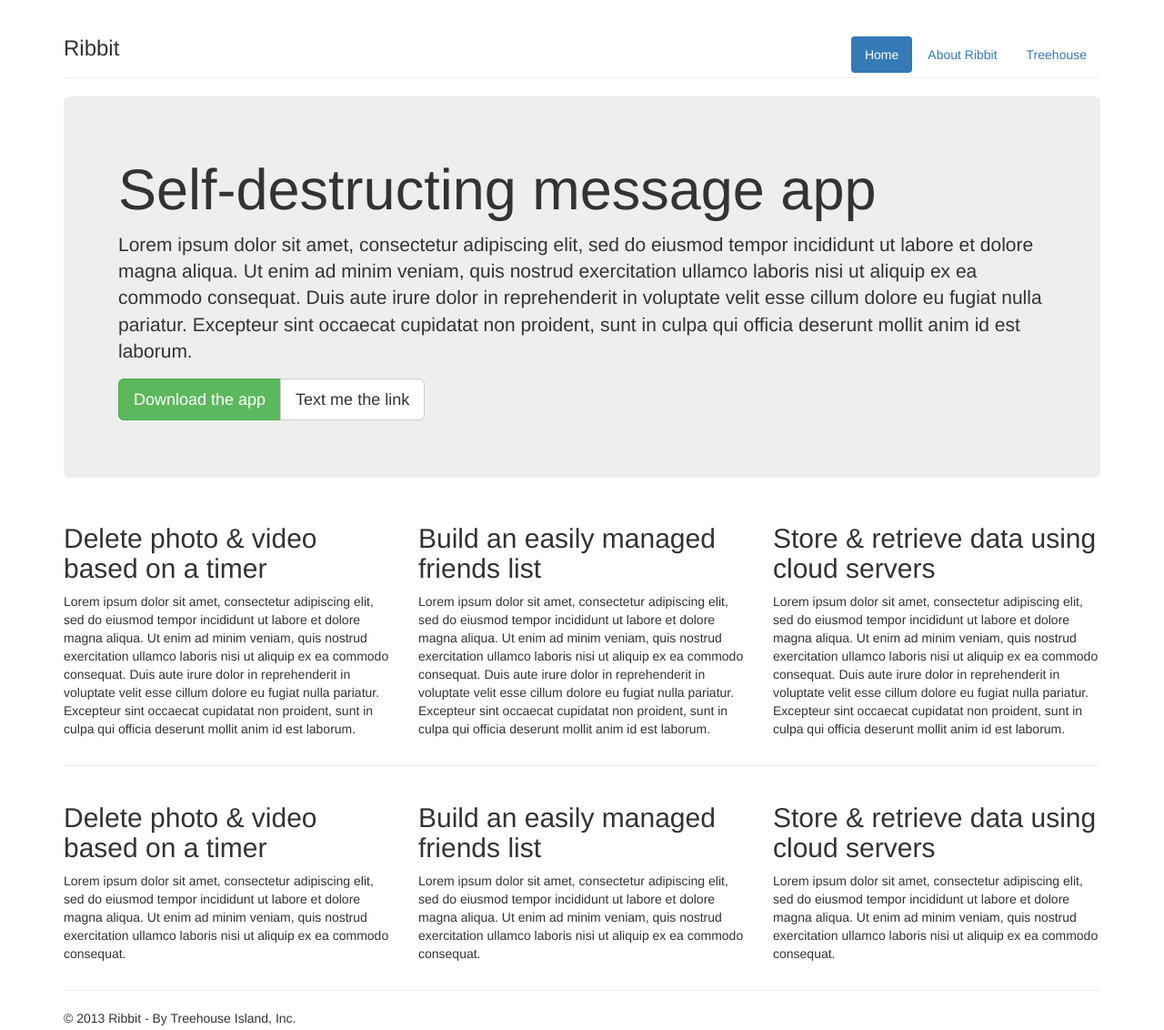
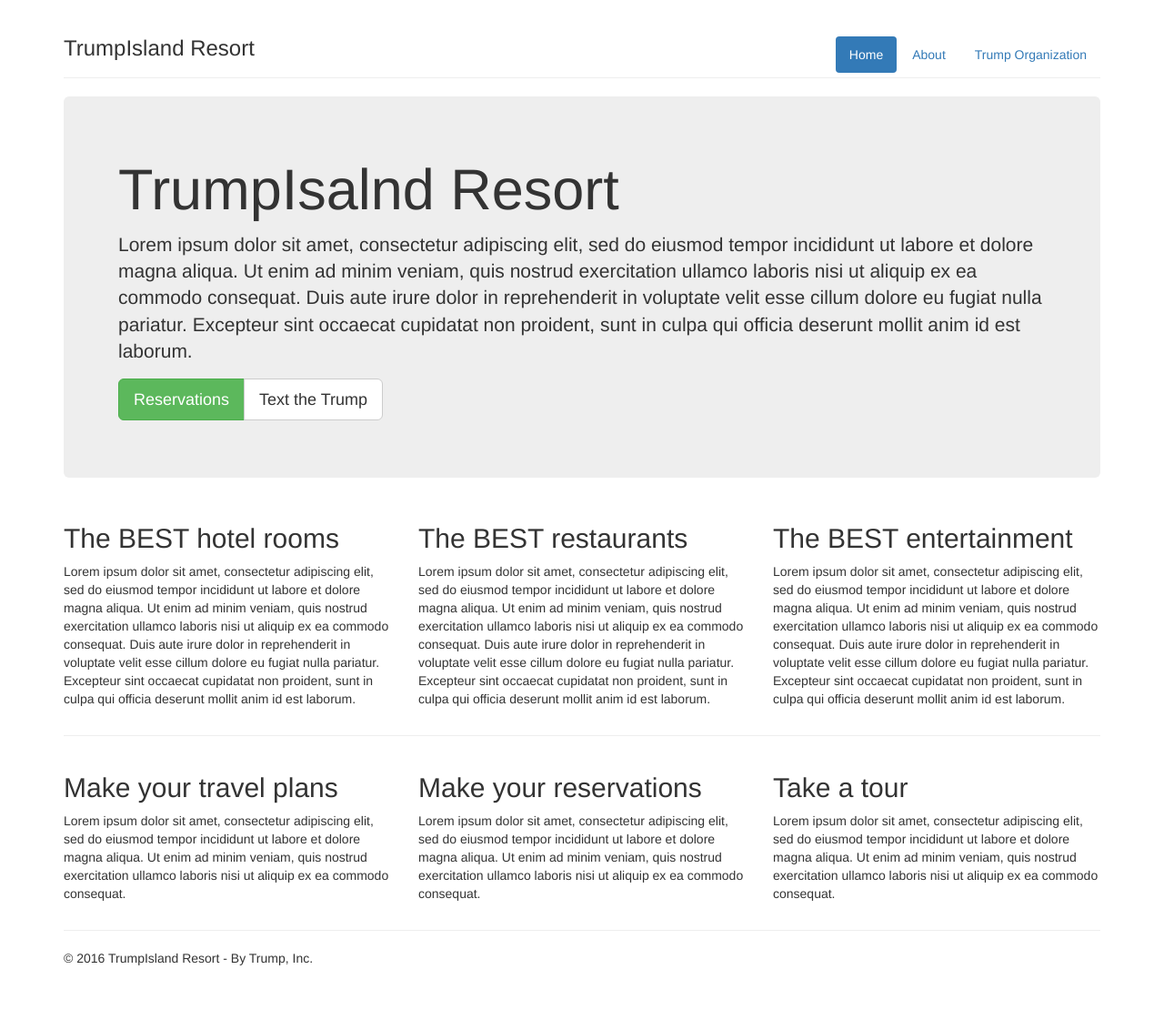
Before and after one commit to maldonmeehan/trumpresort, a plain HTML site: page index.html in a window 1280 px wide. Shown: the whole page at 91% size. After the commit the page ends 1073 px from the top, so only its background shows below. Drawn offline with nearby package versions, Linux system fonts and the light colour scheme.

Commit message:
add titles

```diff
--- a/index.html
+++ b/index.html
@@ -22,34 +22,34 @@
       <header class="page-header">
         <ul class="nav nav-pills pull-right">
           <li class="active"><a href="#">Home</a></li>
-          <li><a href="#">About Ribbit</a></li>
-          <li><a href="#">Treehouse</a></li>
+          <li><a href="#">About</a></li>
+          <li><a href="#">Trump Organization</a></li>
         </ul>
-        <h3>Ribbit</h3>
+        <h3>TrumpIsland Resort</h3>
       </header>
 
       <div class="jumbotron">
-        <h1>Self-destructing message app</h1>
+        <h1>TrumpIsalnd Resort</h1>
         <p class="lead">Lorem ipsum dolor sit amet, consectetur adipiscing elit, sed do eiusmod tempor incididunt ut labore et dolore magna aliqua. Ut enim ad minim veniam, quis nostrud exercitation ullamco laboris nisi ut aliquip ex ea commodo consequat. Duis aute irure dolor in reprehenderit in voluptate velit esse cillum dolore eu fugiat nulla pariatur. Excepteur sint occaecat cupidatat non proident, sunt in culpa qui officia deserunt mollit anim id est laborum.</p>
         <p class="btn-group">
-          <a class="btn btn-success btn-lg" href="#">Download the app</a>
-          <a class="btn btn-default btn-lg hidden-xs" href="#" >Text me the link</a>
+          <a class="btn btn-success btn-lg" href="#">Reservations</a>
+          <a class="btn btn-default btn-lg hidden-xs" href="#" >Text the Trump</a>
         </p>
       </div>
 
       <div class="row">
         <div class="col-sm-4">
-          <h2>Delete photo &amp; video based on a timer</h2>
+          <h2>The BEST hotel rooms</h2>
            <p>Lorem ipsum dolor sit amet, consectetur adipiscing elit, sed do eiusmod tempor incididunt ut labore et dolore magna aliqua. Ut enim ad minim veniam, quis nostrud exercitation ullamco laboris nisi ut aliquip ex ea commodo consequat. Duis aute irure dolor in reprehenderit in voluptate velit esse cillum dolore eu fugiat nulla pariatur. Excepteur sint occaecat cupidatat non proident, sunt in culpa qui officia deserunt mollit anim id est laborum.</p>
         </div>
 
         <div class="col-sm-4">
-          <h2>Build an easily managed friends list</h2>
+          <h2>The BEST restaurants</h2>
           <p>Lorem ipsum dolor sit amet, consectetur adipiscing elit, sed do eiusmod tempor incididunt ut labore et dolore magna aliqua. Ut enim ad minim veniam, quis nostrud exercitation ullamco laboris nisi ut aliquip ex ea commodo consequat. Duis aute irure dolor in reprehenderit in voluptate velit esse cillum dolore eu fugiat nulla pariatur. Excepteur sint occaecat cupidatat non proident, sunt in culpa qui officia deserunt mollit anim id est laborum.</p>
        </div>
 
         <div class="col-sm-4">
-          <h2>Store &amp; retrieve data using cloud servers</h2>
+          <h2>The BEST entertainment</h2>
           <p>Lorem ipsum dolor sit amet, consectetur adipiscing elit, sed do eiusmod tempor incididunt ut labore et dolore magna aliqua. Ut enim ad minim veniam, quis nostrud exercitation ullamco laboris nisi ut aliquip ex ea commodo consequat. Duis aute irure dolor in reprehenderit in voluptate velit esse cillum dolore eu fugiat nulla pariatur. Excepteur sint occaecat cupidatat non proident, sunt in culpa qui officia deserunt mollit anim id est laborum.</p>
         </div>
       </div>
@@ -57,23 +57,23 @@
 
       <div class="row">
         <div class="col-sm-4">
-          <h2>Delete photo &amp; video based on a timer</h2>
+          <h2>Make your travel plans</h2>
            <p>Lorem ipsum dolor sit amet, consectetur adipiscing elit, sed do eiusmod tempor incididunt ut labore et dolore magna aliqua. Ut enim ad minim veniam, quis nostrud exercitation ullamco laboris nisi ut aliquip ex ea commodo consequat.</p>
         </div>
 
         <div class="col-sm-4">
-          <h2>Build an easily managed friends list</h2>
+          <h2>Make your reservations</h2>
           <p>Lorem ipsum dolor sit amet, consectetur adipiscing elit, sed do eiusmod tempor incididunt ut labore et dolore magna aliqua. Ut enim ad minim veniam, quis nostrud exercitation ullamco laboris nisi ut aliquip ex ea commodo consequat.</p>
        </div>
 
         <div class="col-sm-4">
-          <h2>Store &amp; retrieve data using cloud servers</h2>
+          <h2>Take a tour</h2>
           <p>Lorem ipsum dolor sit amet, consectetur adipiscing elit, sed do eiusmod tempor incididunt ut labore et dolore magna aliqua. Ut enim ad minim veniam, quis nostrud exercitation ullamco laboris nisi ut aliquip ex ea commodo consequat.</p>
         </div>
       </div>
       <hr>
       <div>
-        <p>&copy; 2013 Ribbit - By Treehouse Island, Inc.</p>
+        <p>&copy; 2016 TrumpIsland Resort - By Trump, Inc.</p>
       </div>
     </div>
     <!-- jQuery (necessary for Bootstrap's JavaScript plugins) -->
```
